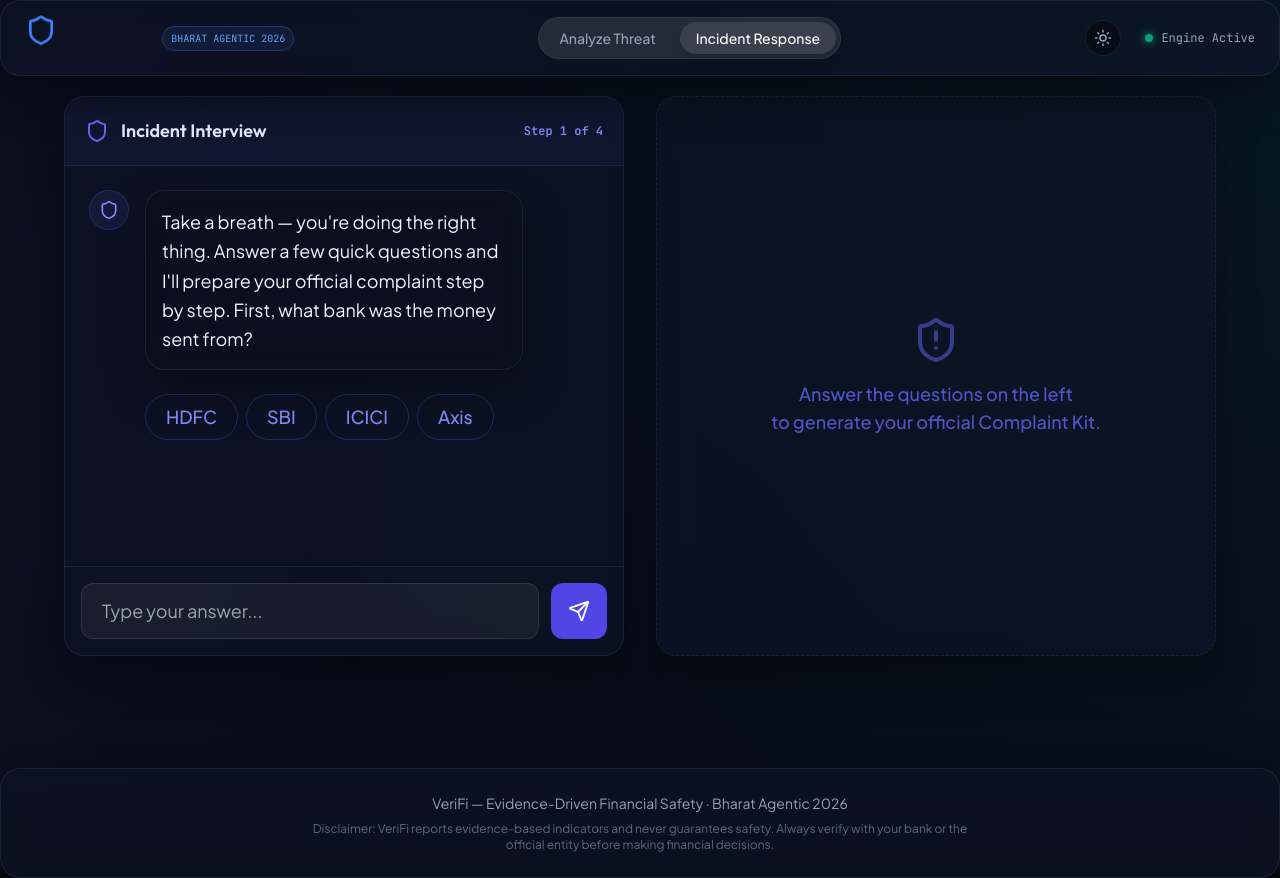
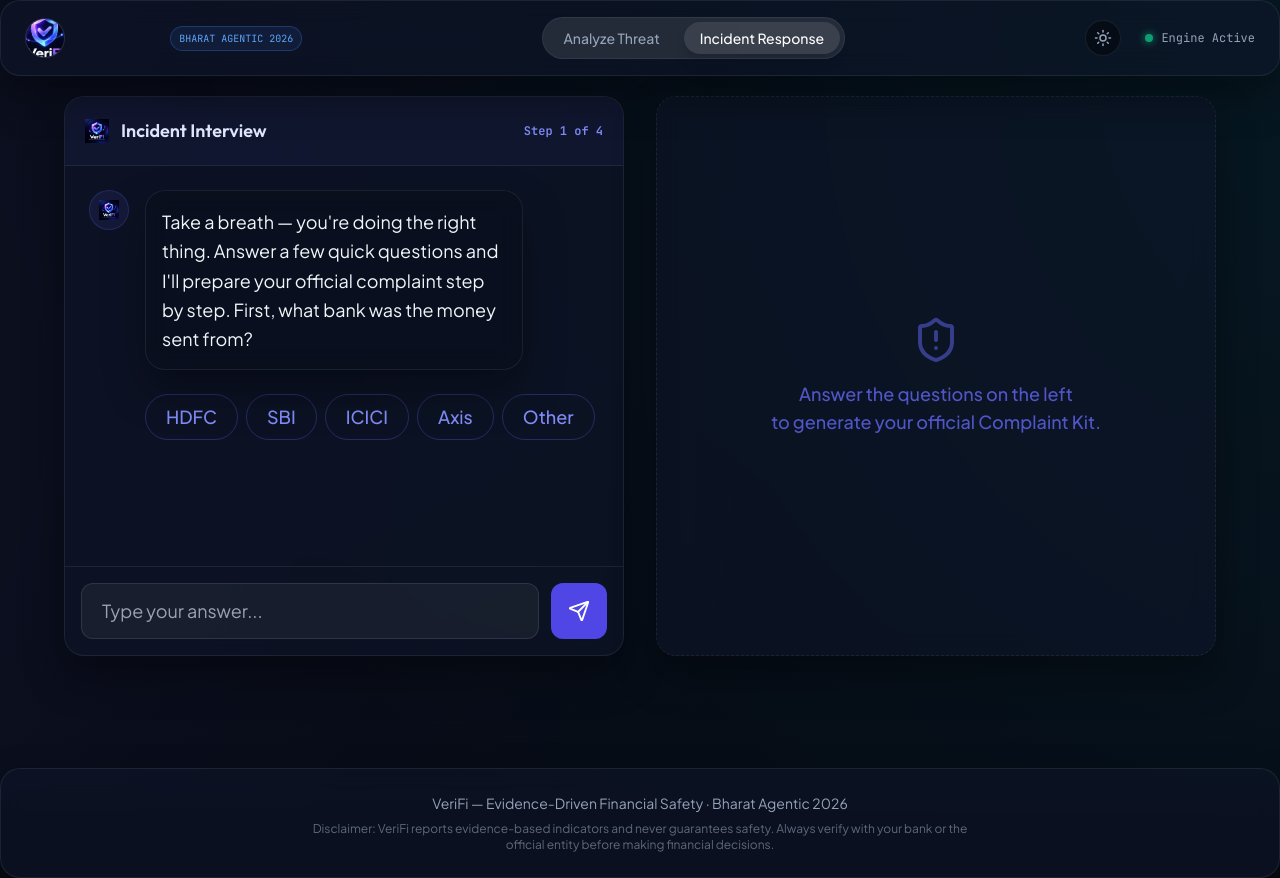
Before and after one commit to ADITYA-tp01/VeriFi, a React (Vite) app in the folder frontend/: page / in a window 1280 px wide. Both pictures are taken after a click on the button "Incident Response". Built offline with nearby package versions, Linux system fonts and the light colour scheme.

Commit message:
UI Polish: Add custom logo, fix score gauge percentage, add dynamic bank branching to incident chat

```diff
--- a/frontend/index.html
+++ b/frontend/index.html
@@ -2,7 +2,7 @@
 <html lang="en">
   <head>
     <meta charset="UTF-8" />
-    <link rel="icon" type="image/svg+xml" href="/vite.svg" />
+    <link rel="icon" type="image/png" href="/favicon.png" />
     <meta name="viewport" content="width=device-width, initial-scale=1.0" />
     <title>VeriFi — Evidence-Driven Financial Safety</title>
     <link rel="preconnect" href="https://fonts.googleapis.com">
--- a/frontend/src/components/Header.tsx
+++ b/frontend/src/components/Header.tsx
@@ -1,13 +1,18 @@
 import { Shield, Sun, Moon } from 'lucide-react';
 import { clsx } from 'clsx';
+import logoUrl from '../assets/logo.png';
 
 export default function Header({ mode, setMode, theme, setTheme }: any) {
   return (
     <header className="fixed top-0 left-0 w-full z-50 glass-panel border-t-0 border-x-0 rounded-none px-6 py-4 flex items-center justify-between">
       <div className="flex items-center gap-4">
-        <div className="relative">
-          <Shield className="w-8 h-8 text-blue-500 animate-[bounce_4s_infinite]" />
-        </div>
+        <button
+          onClick={() => window.location.href = '/'}
+          className="relative group flex items-center justify-center w-10 h-10 rounded-full overflow-hidden border border-border-glass bg-white/5 hover:border-blue-500/50 transition-colors"
+          title="Go to Homepage"
+        >
+          <img src={logoUrl} alt="VeriFi Logo" className="w-12 h-12 object-cover scale-[1.3] group-hover:scale-[1.5] group-hover:rotate-12 transition-transform duration-500" />
+        </button>
         <div className="flex flex-col">
           <h1 className="font-display font-bold text-xl tracking-wide bg-accent text-transparent bg-clip-text">VeriFi</h1>
         </div>
--- a/frontend/src/components/IncidentChat.tsx
+++ b/frontend/src/components/IncidentChat.tsx
@@ -1,5 +1,6 @@
 import { useState } from 'react';
 import { Shield, Send } from 'lucide-react';
+import logoUrl from '../assets/logo.png';
 
 export default function IncidentChat({ onComplete }: { onComplete?: (data: any) => void }) {
   const [messages, setMessages] = useState([
@@ -17,20 +18,25 @@ export default function IncidentChat({ onComplete }: { onComplete?: (data: any)
     // Simulate Agent response
     setTimeout(() => {
       let agentReply = "";
-      if (newMessages.length === 2) {
+      const hasOther = newMessages[1]?.text === 'Other';
+      const offset = hasOther ? 2 : 0;
+
+      if (newMessages.length === 2 && hasOther) {
+        agentReply = "Could you please specify the name of the bank and the payment mode you used?";
+      } else if (newMessages.length === 2 + offset) {
         agentReply = "Got it. What was the exact Transaction ID or UPI reference number? (reply 'skip' if you don't have it)";
-      } else if (newMessages.length === 4) {
+      } else if (newMessages.length === 4 + offset) {
         agentReply = "Understood. What was the exact amount lost?";
-      } else if (newMessages.length === 6) {
+      } else if (newMessages.length === 6 + offset) {
         agentReply = "Almost done. Approximately what date and time did this happen?";
-      } else if (newMessages.length === 8) {
+      } else if (newMessages.length === 8 + offset) {
         agentReply = "Thank you. I have generated your personalized Complaint Kit on the right. Please follow those steps immediately to maximize your chances of recovery.";
         if (onComplete) {
           onComplete({
-            bank: newMessages[1].text,
-            txn: newMessages[3].text,
-            amount: newMessages[5].text,
-            time: newMessages[7].text
+            bank: hasOther ? newMessages[3].text : newMessages[1].text,
+            txn: newMessages[3 + offset].text,
+            amount: newMessages[5 + offset].text,
+            time: newMessages[7 + offset].text
           });
         }
       }
@@ -45,7 +51,7 @@ export default function IncidentChat({ onComplete }: { onComplete?: (data: any)
     <div className="glass-panel flex flex-col h-full overflow-hidden border-indigo-500/20 shadow-[0_0_40px_rgba(99,102,241,0.05)]">
       <div className="bg-indigo-500/5 p-5 border-b border-border-glass flex items-center justify-between">
         <div className="flex items-center gap-3">
-          <Shield className="text-indigo-500" />
+          <img src={logoUrl} alt="VeriFi Logo" className="w-6 h-6 object-contain" />
           <span className="font-display font-semibold text-lg text-indigo-900 dark:text-indigo-100">Incident Interview</span>
         </div>
         <span className="text-xs font-mono font-bold text-indigo-600 dark:text-indigo-400">Step 1 of 4</span>
@@ -53,7 +59,7 @@ export default function IncidentChat({ onComplete }: { onComplete?: (data: any)
       <div className="flex-1 overflow-y-auto p-6 flex flex-col gap-6">
         {messages.map((m, i) => (
           <div key={i} className={`flex items-start gap-4 max-w-[85%] ${m.role === 'user' ? 'self-end flex-row-reverse' : ''}`}>
-            {m.role === 'agent' && <div className="w-10 h-10 rounded-full bg-indigo-500/10 flex items-center justify-center shrink-0 border border-indigo-500/20"><Shield size={20} className="text-indigo-600 dark:text-indigo-400"/></div>}
+            {m.role === 'agent' && <div className="w-10 h-10 rounded-full bg-indigo-500/10 flex items-center justify-center shrink-0 border border-indigo-500/20"><img src={logoUrl} alt="Agent" className="w-5 h-5 object-contain" /></div>}
             <div className={`p-4 rounded-2xl text-[18px] leading-relaxed ${m.role === 'user' ? 'bg-indigo-600 text-white' : 'glass-panel border-indigo-500/10 shadow-none bg-white dark:bg-black/20'}`}>
               {m.text}
             </div>
@@ -61,16 +67,23 @@ export default function IncidentChat({ onComplete }: { onComplete?: (data: any)
         ))}
         {messages.length === 1 && (
           <div className="flex flex-wrap gap-2 ml-14">
-            {['HDFC', 'SBI', 'ICICI', 'Axis'].map(b => (
+            {['HDFC', 'SBI', 'ICICI', 'Axis', 'Other'].map(b => (
               <button key={b} onClick={() => send(b)} className="px-5 py-2 rounded-full border border-indigo-500/30 text-indigo-600 dark:text-indigo-400 hover:bg-indigo-500/10 transition-colors text-lg font-medium">{b}</button>
             ))}
           </div>
         )}
-        {messages.length === 3 && (
-          <div className="flex flex-wrap gap-2 ml-14">
-             <button onClick={() => send('skip')} className="px-5 py-2 rounded-full border border-indigo-500/30 text-indigo-600 dark:text-indigo-400 hover:bg-indigo-500/10 transition-colors text-lg font-medium">I don't have it / Skip</button>
-          </div>
-        )}
+        {(() => {
+          const hasOther = messages[1]?.text === 'Other';
+          const offset = hasOther ? 2 : 0;
+          if (messages.length === 3 + offset) {
+            return (
+              <div className="flex flex-wrap gap-2 ml-14">
+                <button onClick={() => send('skip')} className="px-5 py-2 rounded-full border border-indigo-500/30 text-indigo-600 dark:text-indigo-400 hover:bg-indigo-500/10 transition-colors text-lg font-medium">I don't have it / Skip</button>
+              </div>
+            );
+          }
+          return null;
+        })()}
       </div>
       <div className="p-4 border-t border-border-glass flex gap-3 bg-black/5 dark:bg-transparent">
         <input
--- a/frontend/src/components/ScoreGauge.tsx
+++ b/frontend/src/components/ScoreGauge.tsx
@@ -16,8 +16,10 @@ export default function ScoreGauge({ score, level }: any) {
         />
       </svg>
       <div className="absolute inset-0 flex flex-col items-center justify-center">
-        <span className="font-mono text-5xl font-bold">{score}</span>
-        <span className="font-mono text-sm text-text-muted">/ 135</span>
+        <div className="flex items-baseline">
+          <span className="font-mono text-5xl font-bold">{Math.round(percentage)}</span>
+          <span className="font-mono text-2xl text-text-muted ml-1">%</span>
+        </div>
       </div>
     </div>
   );
```
Also changed, not shown: frontend/public/favicon.png (added), frontend/src/assets/logo.png (added), 2 other files (tests, documents, lock files or other folders).
